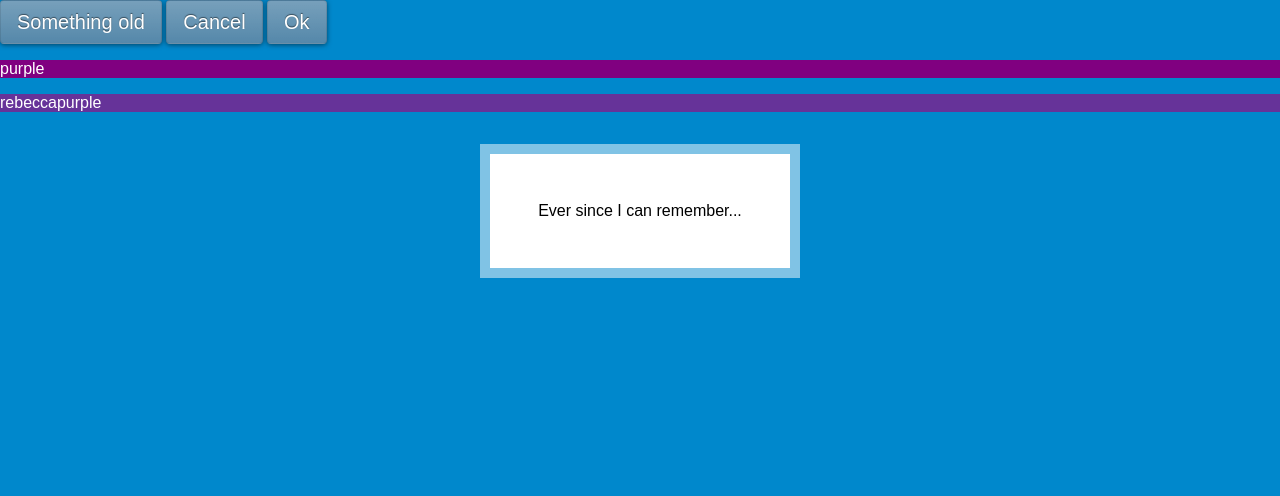
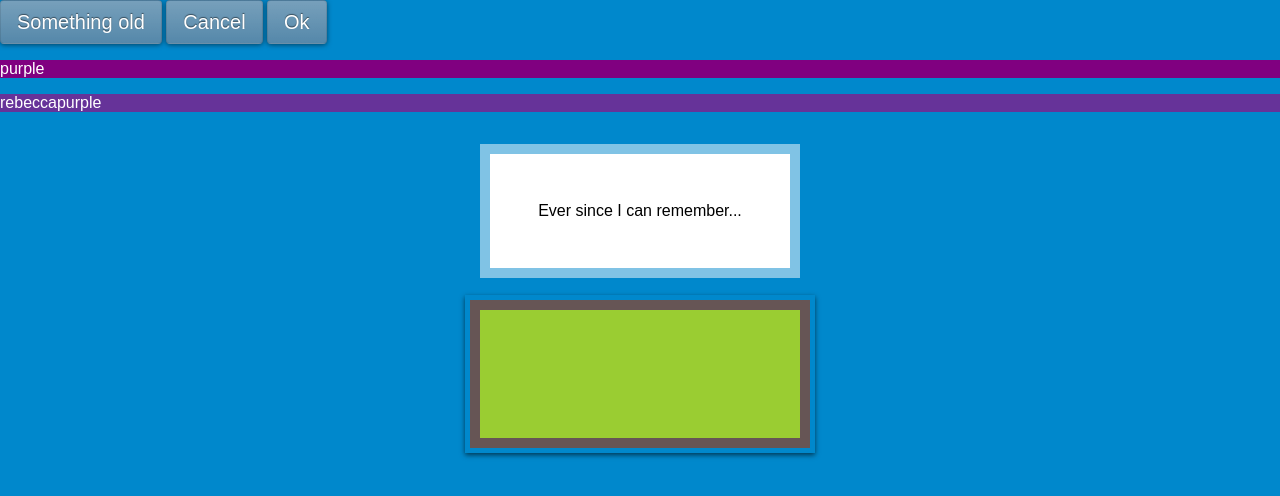
Before and after one commit to AgtLucas/anywhere, a website: page index.html in a window 1280 px wide. Drawn offline with nearby package versions, Linux system fonts and the light colour scheme; files that its build step writes are made by us from their sources.

Commit message:
Updates, multiple borders

```diff
--- a/index.html
+++ b/index.html
@@ -21,5 +21,7 @@
   <div class="box1">
     <p>Ever since I can remember...</p>
   </div>
+
+  <div class="box2"></div>
 </body>
 </html>
--- a/src/css/config/base.css
+++ b/src/css/config/base.css
@@ -45,3 +45,13 @@ li {
   background: white;
   background-clip: padding-box;
 }
+
+.box2 {
+  max-width: 20em;
+  height: 8em;
+  margin: 2em auto 0;
+  background: yellowgreen;
+  box-shadow: 0 0 0 10px #655,
+              0 0 0 15px #08C,
+              0 2px 5px 15px rgba(0, 0, 0, .6);
+}
```
